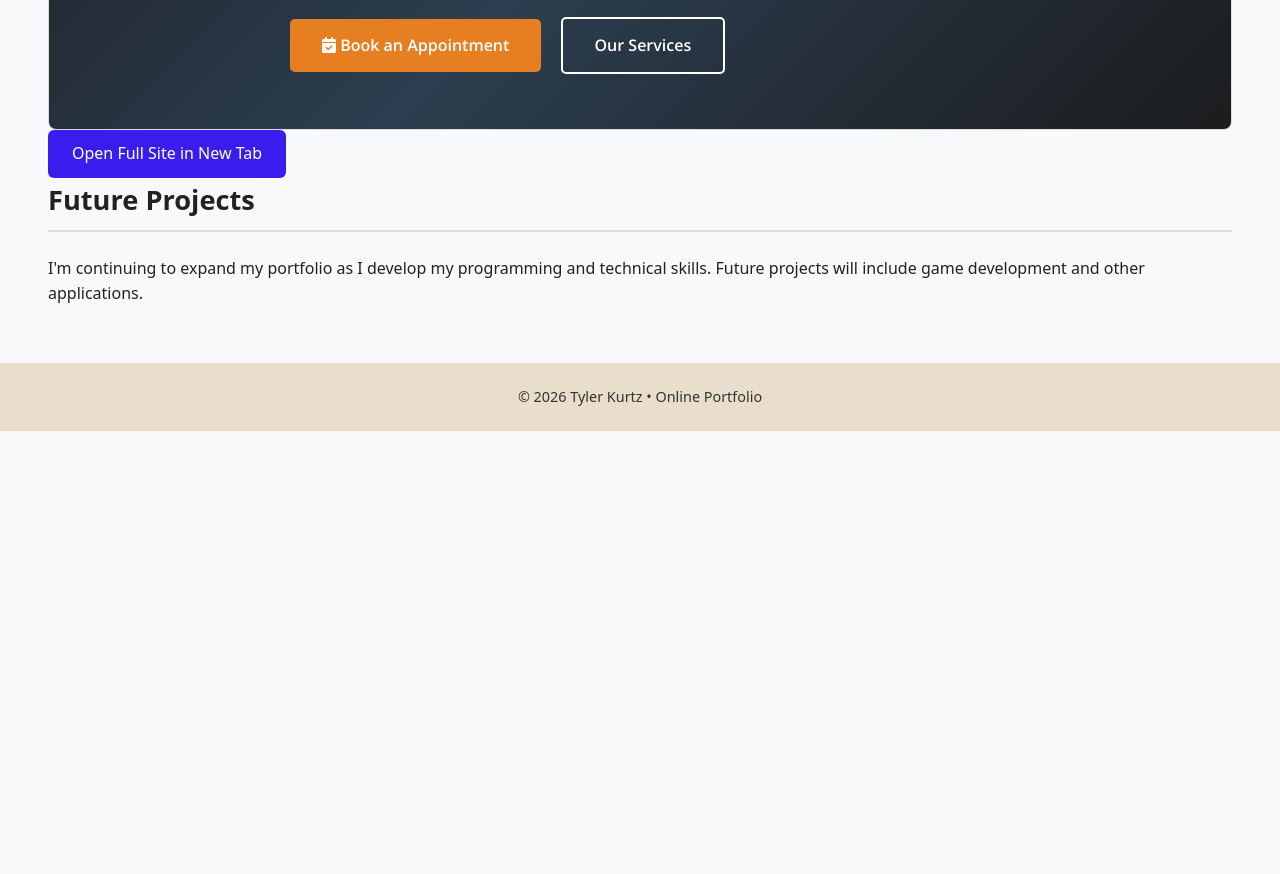
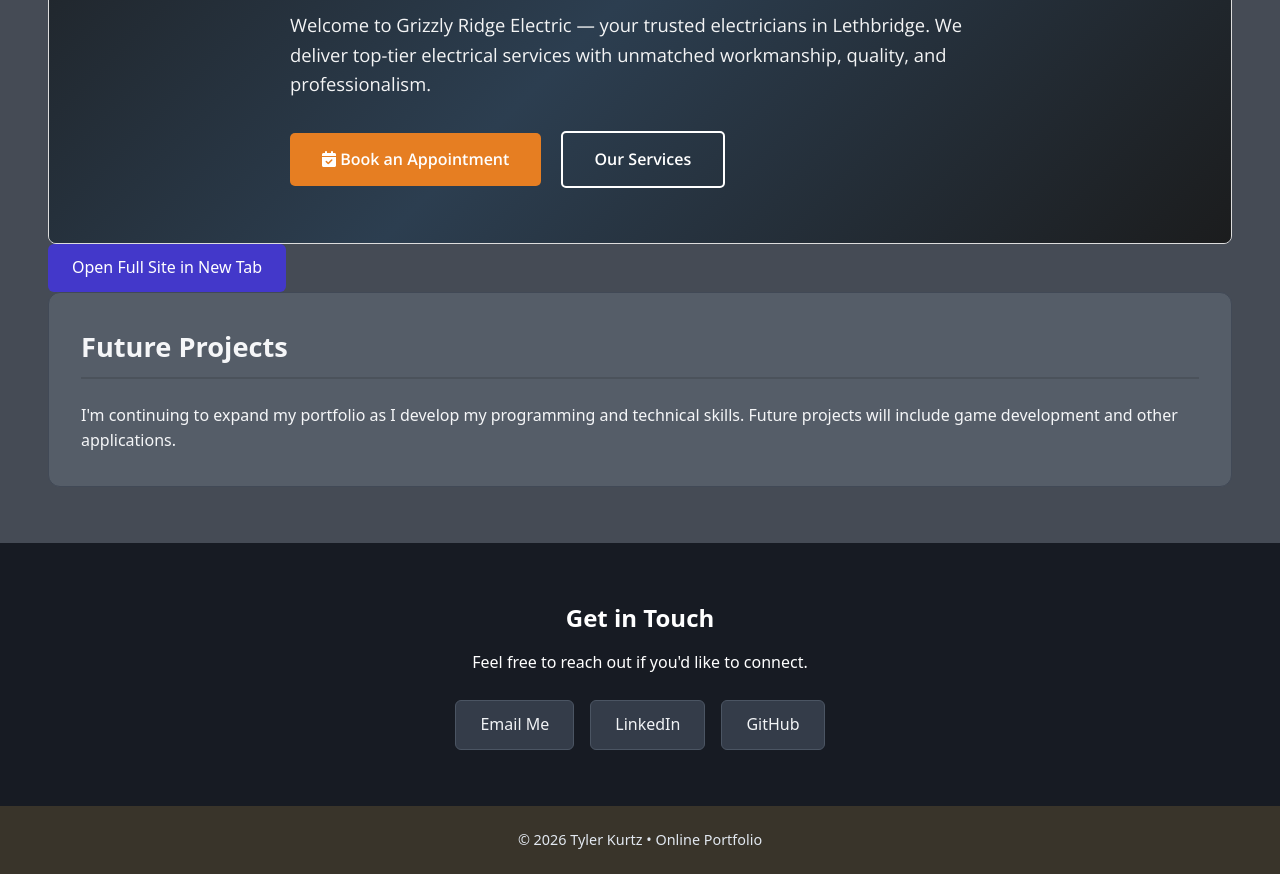
Before and after one commit to Greywolf2081/Personal-Portfolio, a plain HTML site: page project.html in a window 1280 px wide. Shown: the part 1080-1954 px from the top of the page. Before the commit the page ends 1511 px from the top, so only its background shows below. Drawn offline with nearby package versions, Linux system fonts and the light colour scheme.

Commit message:
getting closer

```diff
--- a/css/design.css
+++ b/css/design.css
@@ -1,4 +1,3 @@
-
 /* ========================================
    01. COLOURS & VARIABLES
 ======================================== */
@@ -8,22 +7,31 @@
     --scroll-bg: rgb(177, 144, 82);
 
     /* Main website colours */
-    --page-bg: #f8f9fa;
-    --card-bg: #ffffff;
-    --text-primary: #222;
-    --text-secondary: #444;
+--page-bg: #454b55;
+--card-bg: #555d68;
+--text-primary: #f5f6f8;
+--text-secondary: #e0e4ea;
 
     /* Header, footer, and contact colours */
-    --header-bg: color-mix(in srgb, var(--scroll-bg) 25%, black);
-    --footer-bg: color-mix(in srgb, var(--scroll-bg) 30%, white);
-    --contact-bg: color-mix(in srgb, var(--scroll-bg) 80%, black);
+    --header-bg: color-mix(
+        in srgb,
+        var(--scroll-bg) 25%,
+        #11151d
+    );
+
+    --footer-bg: color-mix(
+        in srgb,
+        var(--scroll-bg) 25%,
+        #11151d
+    );
+
+    --contact-bg: #171b23;
 
     /* Buttons and links */
-    --link-color: #186dec;
-    --button-bg: #391ded;
-    --button-hover: #1d4ed8;
+    --link-color: #93c5fd;
+    --button-bg: #4338ca;
+    --button-hover: #5145e5;
 }
-
 
 /* ========================================
    02. GLOBAL / BASE STYLES
@@ -61,7 +69,6 @@ a:hover {
     padding: 0 3rem;
 }
 
-
 /* ========================================
    03. HEADER & NAVIGATION
 ======================================== */
@@ -94,7 +101,7 @@ header {
 
 /* Navigation links */
 nav a {
-    color: #ddd;
+    color: #e2e8f0;
     margin-left: 1.4rem;
     font-size: 0.95rem;
 }
@@ -104,29 +111,25 @@ nav a:hover {
     text-decoration: none;
 }
 
-
 /* ========================================
    04. BUTTONS
 ======================================== */
 
 .btn {
     display: inline-block;
-
     background-color: var(--button-bg);
-    color: white;
-
+    color: #ffffff;
     padding: 0.7rem 1.5rem;
     border-radius: 6px;
     font-weight: 500;
-
     transition: background-color 0.2s;
 }
 
 .btn:hover {
     background-color: var(--button-hover);
+    color: #ffffff;
     text-decoration: none;
 }
-
 
 /* ========================================
    05. HOMEPAGE - HERO SECTION
@@ -193,7 +196,6 @@ nav a:hover {
     border-radius: 12px;
 }
 
-
 /* ========================================
    06. HOMEPAGE - TECHNICAL SKILLS
 ======================================== */
@@ -214,8 +216,8 @@ nav a:hover {
 /* Individual skill boxes */
 .skill {
     background-color: var(--card-bg);
-    border: 1px solid rgba(0, 0, 0, 0.12);
-
+    color: var(--text-primary);
+    border: 1px solid #414956;
     padding: 0.5rem 1.1rem;
     border-radius: 6px;
     font-size: 0.95rem;
@@ -224,7 +226,6 @@ nav a:hover {
 .skills-description {
     color: var(--text-secondary);
 }
-
 
 /* ========================================
    07. GENERAL CONTENT SECTIONS
@@ -255,19 +256,16 @@ nav a:hover {
     margin-bottom: 1.5rem;
 }
 
-
 /* ========================================
    08. PROJECTS - CARDS & CONTENT
 ======================================== */
 
 .project-card {
     background-color: var(--card-bg);
-
     border-radius: 10px;
     overflow: hidden;
-
-    border: 1px solid rgba(255, 255, 255, 0.35);
-    box-shadow: 0 4px 14px rgba(0, 0, 0, 0.07);
+    border: 1px solid #414956;
+    box-shadow: 0 4px 14px rgba(0, 0, 0, 0.15);
 }
 
 /* Project screenshot - display entire image */
@@ -281,17 +279,13 @@ nav a:hover {
 }
 
 /* Project description */
-.project-content {
-    padding: 1.6rem;
+.project-content p {
+    color: var(--text-secondary);
+    margin-bottom: 1rem;
 }
 
 .project-content h3 {
     margin-bottom: 0.6rem;
-}
-
-.project-content p {
-    color: #555;
-    margin-bottom: 1rem;
 }
 
 /* Project technology tags */
@@ -301,18 +295,14 @@ nav a:hover {
 
 .tag {
     display: inline-block;
-
-    background-color: #e0e7ff;
-    color: #3730a3;
-
+    background-color: #353e5b;
+    color: #c7d2fe;
     font-size: 0.8rem;
     padding: 0.25rem 0.75rem;
     border-radius: 999px;
-
     margin-right: 0.4rem;
     margin-bottom: 0.3rem;
 }
-
 
 /* ========================================
    09. PROJECTS - WEBSITE PREVIEW
@@ -333,7 +323,21 @@ nav a:hover {
     max-width: 1200px;
 }
 
+.project-details {
+    background-color: var(--card-bg);
+    padding: 2rem;
+    border-radius: 12px;
+    margin-bottom: 3rem;
+    border: 1px solid #414956;
+    box-shadow: 0 4px 14px rgba(0, 0, 0, 0.15);
+}
 
+.future-projects {
+    padding: 2rem;
+    background-color: var(--card-bg);
+    border: 1px solid #414956;
+    border-radius: 12px;
+}
 
 /* ========================================
    10. HOMEPAGE - RESUME
@@ -404,7 +408,6 @@ nav a:hover {
     }
 }
 
-
 /* ========================================
    11. ABOUT ME - PAGE CONTENT
 ======================================== */
@@ -452,7 +455,6 @@ nav a:hover {
     border-radius: 12px;
 }
 
-
 /* ========================================
    12. CONTACT SECTION
 ======================================== */
@@ -488,22 +490,19 @@ nav a:hover {
 
 .contact-links a {
     display: inline-block;
-
     padding: 0.7rem 1.5rem;
-    background-color: white;
-    color: #222;
-
+    background-color: #343c49;
+    color: #f1f3f5;
+    border: 1px solid #4b5563;
     border-radius: 6px;
     font-weight: 500;
     text-decoration: none;
-
     transition: background-color 0.2s;
 }
 
 .contact-links a:hover {
-    background-color: #e5e7eb;
+    background-color: #465166;
 }
-
 
 /* ========================================
    13. FOOTER
@@ -512,14 +511,11 @@ nav a:hover {
 footer {
     text-align: center;
     padding: 1.4rem 0;
-
     background-color: var(--footer-bg);
-    color: #333;
-
+    color: #e2e8f0;
     font-size: 0.9rem;
     transition: background-color 0.15s linear;
 }
-
 
 /* ========================================
    14. RESPONSIVE - TABLETS & MOBILE
--- a/project.html
+++ b/project.html
@@ -131,17 +131,38 @@
          FOOTER
     ======================================== -->
 
-    <footer>
-        <div class="container">
-            © 2026 Tyler Kurtz • Online Portfolio
+ <section class="contact">
+    <div class="container">
+        <h2>Get in Touch</h2>
+
+        <p>Feel free to reach out if you'd like to connect.</p>
+
+        <div class="contact-links">
+            <a href="mailto:tyler.kurtz@lethpolytech.ca">
+                Email Me
+            </a>
+
+            <a href="https://www.linkedin.com/in/tyler-kurtz-927a2838b/"
+               target="_blank"
+               rel="noopener noreferrer">
+                LinkedIn
+            </a>
+
+            <a href="https://github.com/Greywolf2081/Personal-Portfolio"
+               target="_blank"
+               rel="noopener noreferrer">
+                GitHub
+            </a>
         </div>
-    </footer>
+    </div>
+</section>
 
-    <!-- ========================================
-         JAVASCRIPT
-    ======================================== -->
+  <footer>
+    <div class="container">
+      © 2026 Tyler Kurtz • Online Portfolio
+    </div>
+  </footer>
 
-    <script src="js/script.js"></script>
-
+<script src="js/script.js"></script>
 </body>
 </html>
```
Also changed, not shown: about.html (+21 -7 lines), index.html (+4 -0 lines).
